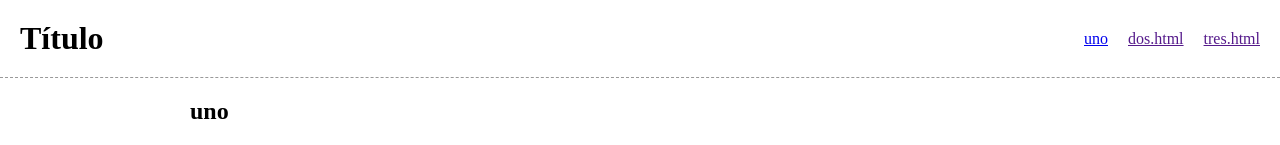
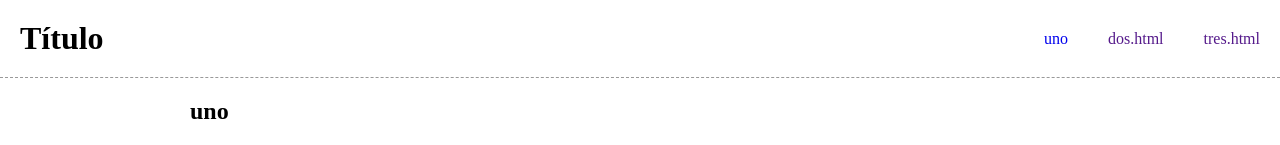
Before and after one commit to haviermedina/ejemplo, a plain HTML site: page index.html in a window 1280 px wide. Shown: the top 145 px of the page. Drawn offline with Linux system fonts and the light colour scheme; a web font is replaced by a local one.

Commit message:
cambios en el nav

```diff
--- a/css/estilo.css
+++ b/css/estilo.css
@@ -20,6 +20,10 @@ header{
 nav ul{
     list-style:none;
     display:flex;
+    gap:20px;
+}
+nav a{
+    text-decoration:none;
 }
 nav li:not(:last-child){
     margin-right:20px;
```
